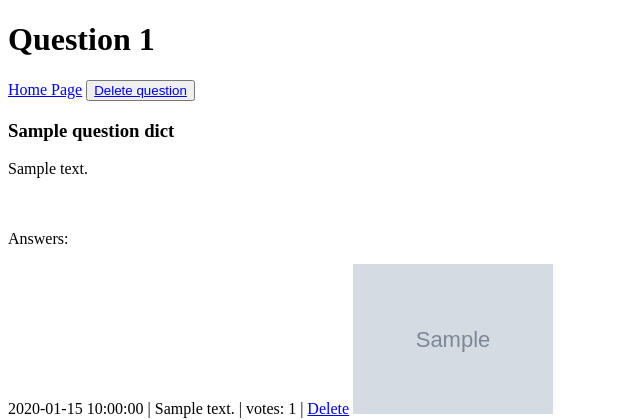
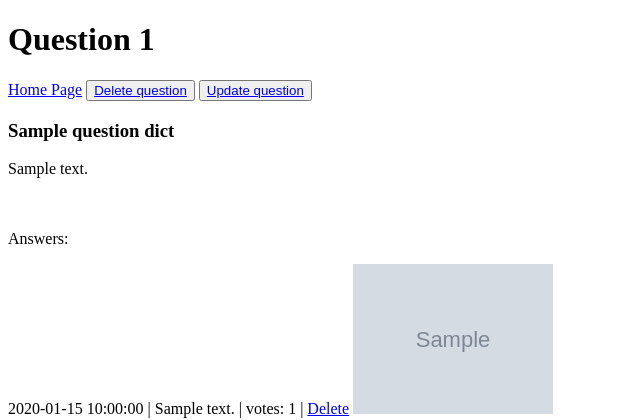
Before and after one commit to mGuy09/Ask-mate, a Flask app: template templates/question-page.html in a window 1280 px wide. Shown: the top 420 px of the page, without its empty margins (0-640 px from the left). Run offline with Flask 2, Linux system fonts and the light colour scheme; the template is opened without the code that fills it: most values are stand-ins (such as "Sample title", 1, 10 or a date in 2020); grey boxes marked "Sample" are stand-in pictures.

Commit message:
[feat] update question

```diff
--- a/connection.py
+++ b/connection.py
@@ -44,3 +44,11 @@ def delete_answer(data_csv, answer_list):
         writer.writeheader()
         for row in answer_list:
             writer.writerow(row)
+
+
+def rewrite_question_data(data_csv,question_list):
+    with open(data_csv, 'w') as file:
+        writer = csv.DictWriter(file, fieldnames = DATA_HEADER)
+        writer.writeheader()
+        for row in question_list:
+            writer.writerow(row)
--- a/sample_data/question.csv
+++ b/sample_data/question.csv
@@ -12,4 +12,5 @@ app.js (bundled file with webpack, including jquery)",images/image1.png
 3,1493015432,1364,57,Drawing canvas with an image picked with Cordova Camera Plugin,"I'm getting an image from device and drawing a canvas with filters using Pixi JS. It works all well using computer to get an image. But when I'm on IOS, it throws errors such as cross origin issue, or that I'm trying to use an unknown format.
 
 This is the code I'm using to draw the image (that works on web/desktop but not cordova built ios app)",
-4,1651598037035.495,0,0,asd,asd,Screenshot_from_2022-02-17_11-37-10.png
+4,1651598037035.495,0,0,tttt,ttt,Screenshot_from_2022-02-17_11-37-10.png
+5,1651651912181.1719,0,0,aaa,aaaa,Screenshot_from_2022-05-03_17-15-43.png
--- a/server.py
+++ b/server.py
@@ -141,5 +141,33 @@ def add_answer(id):
     return render_template("answer_question.html", id=id, question_dict=question_dict)
 
 
+@app.route('/question/<id>/edit',methods = ['POST','GET'])
+def update_question(id):
+    question_data = data_manager.get_data(questions)
+    current = [question for question in question_data if question.get('id') == id][0]
+    current_time = util.get_time()
+
+
+    if request.method == 'POST':
+        # current['title'] = request.form.get('title')
+        # current['message'] = request.form.get('message')
+
+        # for index, row in enumerate(question_data):
+        #     if row['id'] == id:
+        #         question_data[index] = current
+
+        for question in question_data:
+            if question['id'] == id:
+                question['title'] = request.form.get('title')
+                question['message'] = request.form.get('message')
+                question['submission_time'] = current_time
+        connection.rewrite_question_data(questions,question_data)
+
+        return redirect(url_for('question',id = id))
+
+    return render_template('edit_question.html', result= current)
+
+
+
 if __name__ == "__main__":
     app.run(debug=True)
--- a/templates/question-page.html
+++ b/templates/question-page.html
@@ -8,6 +8,7 @@
 {#    <img src="https://image.shutterstock.com/image-photo/mountains-under-mist-morning-amazing-260nw-1725825019.jpg" alt="">#}
 
         <button type="button" formmethod="post"> <a href="{{ url_for('delete_question',id=id)}}">Delete question</a></button>
+        <button type="button" formmethod="post"> <a href="{{ url_for('update_question', id = id) }}">Update question</a></button>
     <br>
     <h3>{{ question_dict.title }}</h3>
     <p>{{ question_dict.message }}</p>
```
